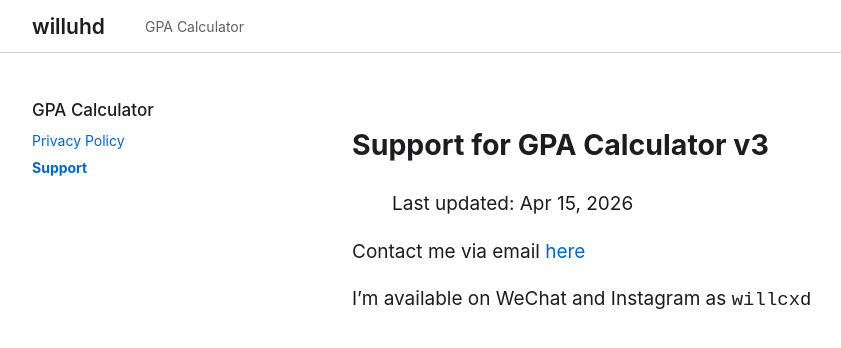
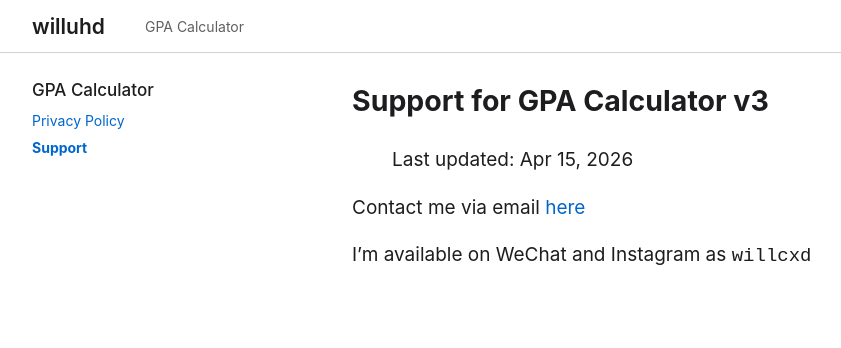
Before and after one commit to WillUHD/willuhd.github.io, a Jekyll site: the page built from gpa-calc/support.md, in a window 1280 px wide and 900 px high. Shown: the top 348 px of the window, without its empty margins (68-909 px from the left). Built offline with Jekyll 4.4.1, drawn with Linux system fonts in a browser that asks for light colours.

Commit message:
Update style.scss

```diff
--- a/assets/css/style.scss
+++ b/assets/css/style.scss
@@ -2,6 +2,7 @@
 ---
 :root {
   --apple-bg: #ffffff;
+  --apple-bg-rgb: 255, 255, 255;
   --apple-text: #1d1d1f; /* Jet Black */
   --apple-secondary: #86868b;
   --apple-link: #0066cc; /* Apple Blue */
@@ -14,6 +15,7 @@
 @media (prefers-color-scheme: dark) {
   :root {
     --apple-bg: #000000;
+    --apple-bg-rgb: 0, 0, 0;
     --apple-text: #f5f5f7;
     --apple-secondary: #86868b;
     --apple-link: #2997ff;
@@ -33,14 +35,24 @@ a { cursor: pointer; text-decoration: none; color: inherit; }
 
 /* Layout */
 .content-wrapper { max-width: 1080px; margin: 0 auto; padding: 0 20px; display: flex; }
-#main-container { padding-top: 100px; min-height: 80vh; }
-.sidebar-column { width: 260px; flex-shrink: 0; position: sticky; top: 100px; height: fit-content; }
+#main-container { padding-top: 80px; min-height: 80vh; }
+.sidebar-column { width: 260px; flex-shrink: 0; position: sticky; top: 80px; height: fit-content; padding-top: 0; }
 .article-column { flex-grow: 1; padding-left: 60px; max-width: 780px; }
+
+/* Markdown - Ensure first element aligns with sidebar top */
+.markdown-content > *:first-child { margin-top: 0; }
+.markdown-content { font-size: 19px; line-height: 1.5; }
+.markdown-content a { color: var(--apple-link); }
+.markdown-content a:hover { text-decoration: underline; }
 
 /* Masthead */
 .masthead {
   position: fixed; top: 0; width: 100%; z-index: 1000;
-  background: var(--apple-bg); border-bottom: 1px solid var(--apple-border);
+  /* Translucent with volumetric blur */
+  background: rgba(var(--apple-bg-rgb), 0.4);
+  backdrop-filter: saturate(180%) blur(20px);
+  -webkit-backdrop-filter: saturate(180%) blur(20px);
+  border-bottom: 1px solid var(--apple-border);
 }
 .masthead__inner-wrap {
   height: 52px; display: flex; align-items: center;
@@ -54,13 +66,14 @@ a { cursor: pointer; text-decoration: none; color: inherit; }
 /* Sidebar */
 .nav__title { margin-bottom: 12px; }
 .nav__title a {
-  color: var(--apple-text) !important; /* Jet Black */
+  color: var(--apple-text) !important;
   font-size: 17px;
   font-weight: 500;
   display: block;
 }
-.nav__title a:hover { color: #000000 !important; } /* Pure Black */
-.nav__title a.active { font-weight: 700 !important; color: #000 !important; }
+/* Fixed: Sidebar title colors for Dark Mode legibility */
+.nav__title a:hover { color: var(--apple-text) !important; opacity: 0.7; }
+.nav__title a.active { font-weight: 700 !important; color: var(--apple-text) !important; }
 
 .sidebar-links { list-style: none; padding: 0; margin: 0; }
 .sidebar-links li { margin-bottom: 10px; }
@@ -76,11 +89,6 @@ a { cursor: pointer; text-decoration: none; color: inherit; }
 
 .chevron-icon { opacity: 0.8; color: var(--apple-secondary); display: flex; align-items: center; }
 
-/* Markdown */
-.markdown-content { font-size: 19px; line-height: 1.5; }
-.markdown-content a { color: var(--apple-link); }
-.markdown-content a:hover { text-decoration: underline; }
-
 /* Footer */
 .site-footer {
   background: var(--apple-footer);
```
